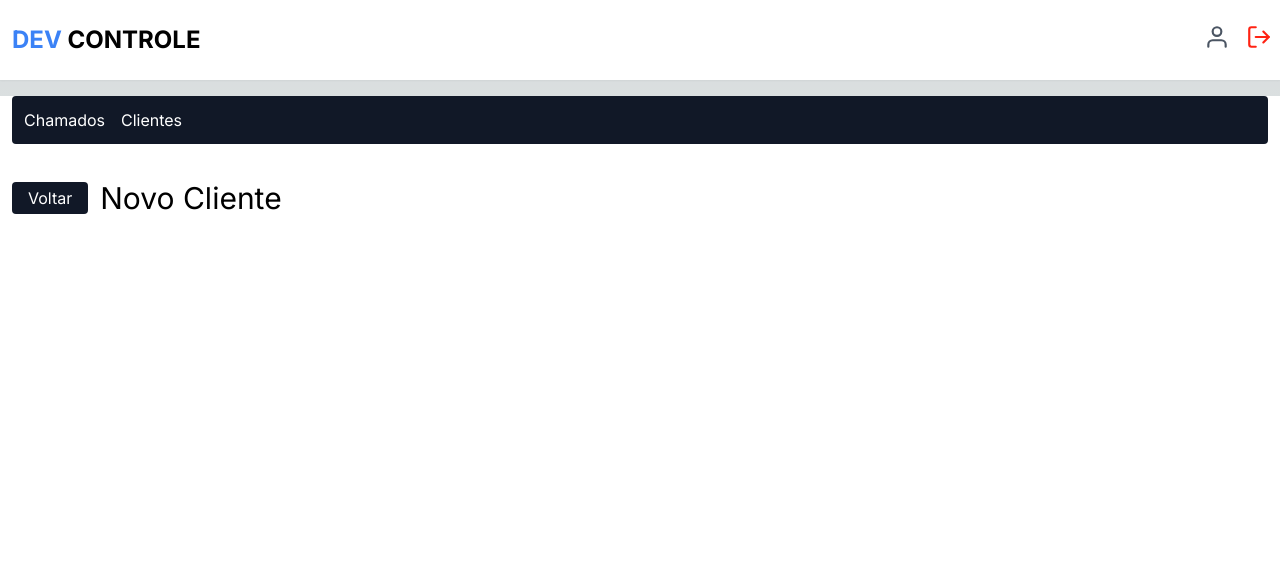
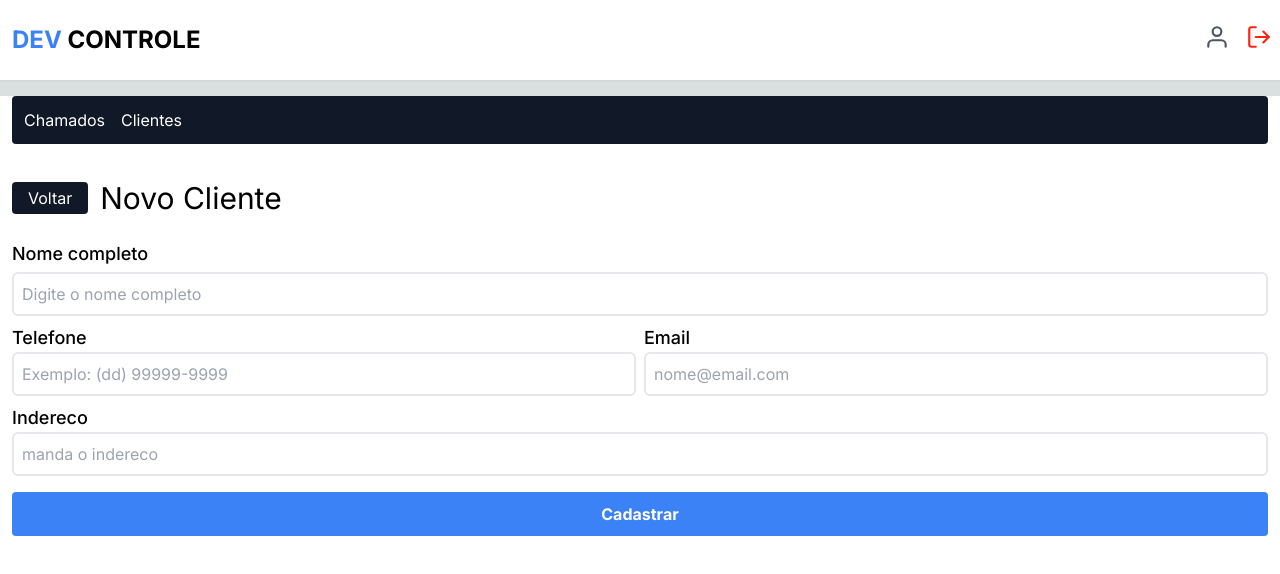
Before and after one commit to igorsantos13/devcontrole, a Next.js app: page /dashboard/customer/new in a window 1280 px wide. Shown: the top 574 px of the page. Built offline with nearby package versions, Linux system fonts and the light colour scheme; no server answers; sample sign-in values are in the browser's storage.

Commit message:
feat: new customer form

```diff
--- a/src/app/dashboard/customer/components/form/index.tsx
+++ b/src/app/dashboard/customer/components/form/index.tsx
@@ -1,34 +1,103 @@
-"use client"
+"use client";
 
-import { useForm } from 'react-hook-form'
-import { z } from 'zod'
-import { zodResolver } from '@hookform/resolvers/zod'
+import { useForm } from "react-hook-form";
+import { z } from "zod";
+import { zodResolver } from "@hookform/resolvers/zod";
+import Input from "@/components/input";
 
 const schema = z.object({
   name: z.string().min(1, "O campo nome é obrigatório"),
-  email: z.string().email("Digite um email valido.").min(1, "O email é obrigatório."),
-  phone: z.string().refine((value) => {
-    return /^(?:\(\d{2}\)\s?)?\d{9}$/.test(value) || /^\d{2}\s\d{9}$/.test(value) || /^\d{11}$/.test(value)
-  }, {
-    message: "O numero de telefone deve estar (DD) 999999999"
-  }),
+  email: z
+    .string()
+    .email("Digite um email valido.")
+    .min(1, "O email é obrigatório."),
+  phone: z.string().refine(
+    (value) => {
+      return (
+        /^(?:\(\d{2}\)\s?)?\d{9}$/.test(value) ||
+        /^\d{2}\s\d{9}$/.test(value) ||
+        /^\d{11}$/.test(value)
+      );
+    },
+    {
+      message: "O numero de telefone deve estar (DD) 999999999",
+    }
+  ),
   address: z.string(),
-})
+});
 
-type FormData = z.infer<typeof schema>
+type FormData = z.infer<typeof schema>;
 
 export function NewCustomerForm() {
-  const { register, handleSubmit, formState: { errors } } = useForm<FormData>({
-    resolver: zodResolver(schema)
-  })
+  const {
+    register,
+    handleSubmit,
+    formState: { errors },
+  } = useForm<FormData>({
+    resolver: zodResolver(schema),
+  });
+
+  function handleRegisterCustomer(data: FormData) {
+    console.log(data);
+  }
 
   return (
-    <form>
-      <label>Nome completo</label>
-      <input
+    <form
+      className="flex flex-col mt-6"
+      onSubmit={handleSubmit(handleRegisterCustomer)}
+    >
+      <label className="mb-1 text-lg text-black font-medium">
+        Nome completo
+      </label>
+      <Input
         type="text"
-        placeholder="Digite o nome completo..."
+        name="name"
+        placeholder="Digite o nome completo"
+        error={errors.name?.message}
+        register={register}
       />
+
+      <section className="flex gap-2 mt-2 my-2 flex-col sm:flex-row">
+        <div className="flex-1">
+          <label className="mb-1 text-lg text-black font-medium">
+            Telefone
+          </label>
+          <Input
+            type="number"
+            name="phone"
+            placeholder="Exemplo: (dd) 99999-9999"
+            error={errors.phone?.message}
+            register={register}
+          />
+        </div>
+        <div className="flex-1">
+          <label className="mb-1 text-lg text-black font-medium">Email</label>
+          <Input
+            type="email"
+            name="email"
+            placeholder="nome@email.com"
+            error={errors.email?.message}
+            register={register}
+          />
+        </div>
+      </section>
+      <div>
+        <label className="mb-1 text-lg font-medium text-black">Indereco</label>
+        <Input
+          type="text"
+          name="address"
+          placeholder="manda o indereco"
+          error={errors.address?.message}
+          register={register}
+        />
+      </div>
+
+      <button
+        type="submit"
+        className="bg-blue-500 my-4 px-2 h-11 rounded text-white font-bold"
+      >
+        Cadastrar
+      </button>
     </form>
-  )
+  );
 }
--- a/src/app/dashboard/customer/new/page.tsx
+++ b/src/app/dashboard/customer/new/page.tsx
@@ -4,6 +4,7 @@
 import Link from "next/link";
 import { redirect } from "next/navigation";
 import React from "react";
+import { NewCustomerForm } from "../components/form";
 
 export default async function NewCustomer() {
   const session = await getServerSession(authOptions);
@@ -25,6 +26,8 @@
           <h1 className="text-3xl font0bold text-black">Novo Cliente</h1>
         </div>
       </main>
+
+      <NewCustomerForm />
     </Container>
   );
 }
--- /dev/null
+++ b/src/components/input/index.tsx
@@ -0,0 +1,35 @@
+"use client";
+
+import React from "react";
+import { RegisterOptions, UseFormRegister } from "react-hook-form";
+
+interface InputProps {
+  type: string;
+  placeholder: string;
+  name: string;
+  register: UseFormRegister<any>;
+  error?: string;
+  rules?: RegisterOptions;
+}
+
+export default function Input({
+  name,
+  placeholder,
+  type,
+  register,
+  rules,
+  error,
+}: InputProps) {
+  return (
+    <>
+      <input
+        className="w-full border-2 rounded-md h-11 px-2 text-black"
+        placeholder={placeholder}
+        type={type}
+        {...register(name, rules)}
+        id={name}
+      />
+      {error && <p className="text-red-500 my-1">{error}</p>}
+    </>
+  );
+}
```
